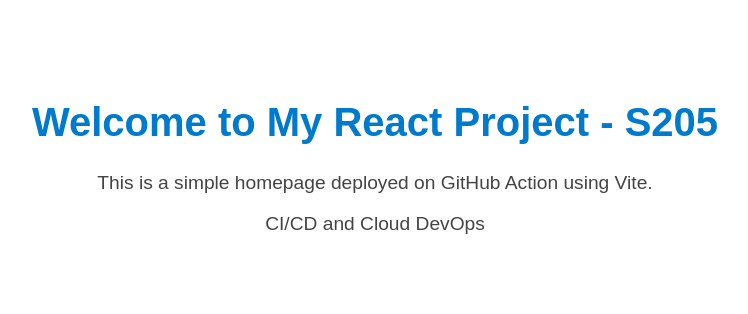
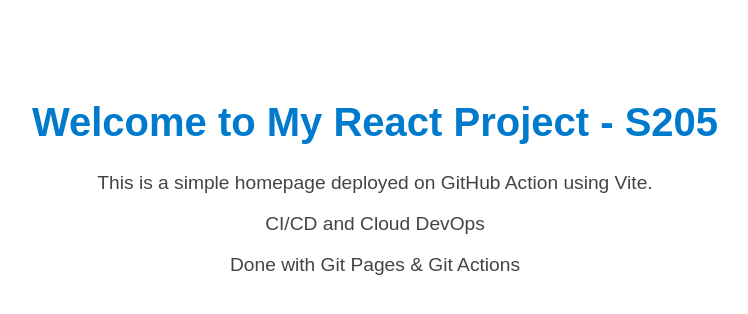
Before and after one commit to JeenepallyAdiseshu/reactapp205-gitactions, a React (Vite) app: page / in a window 1280 px wide. Shown: the top 314 px of the page, without its empty margins (265-1013 px from the left). Built offline with nearby package versions, Linux system fonts and the light colour scheme.

Commit message:
Updated App.jsx

```diff
--- a/src/App.jsx
+++ b/src/App.jsx
@@ -6,6 +6,7 @@
       <h1>Welcome to My React Project - S205</h1>
       <p>This is a simple homepage deployed on GitHub Action using Vite.</p>
       <p>CI/CD and Cloud DevOps</p>
+      <p>Done with Git Pages & Git Actions</p>
     </div>
   );
 }
```
